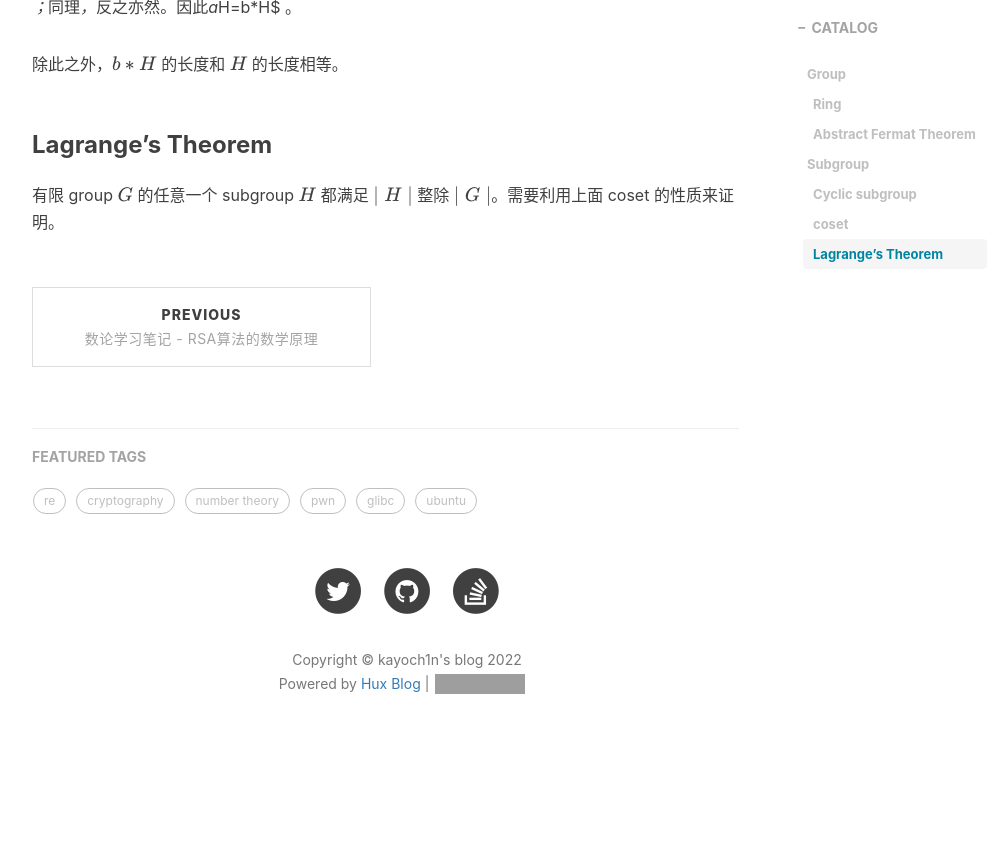
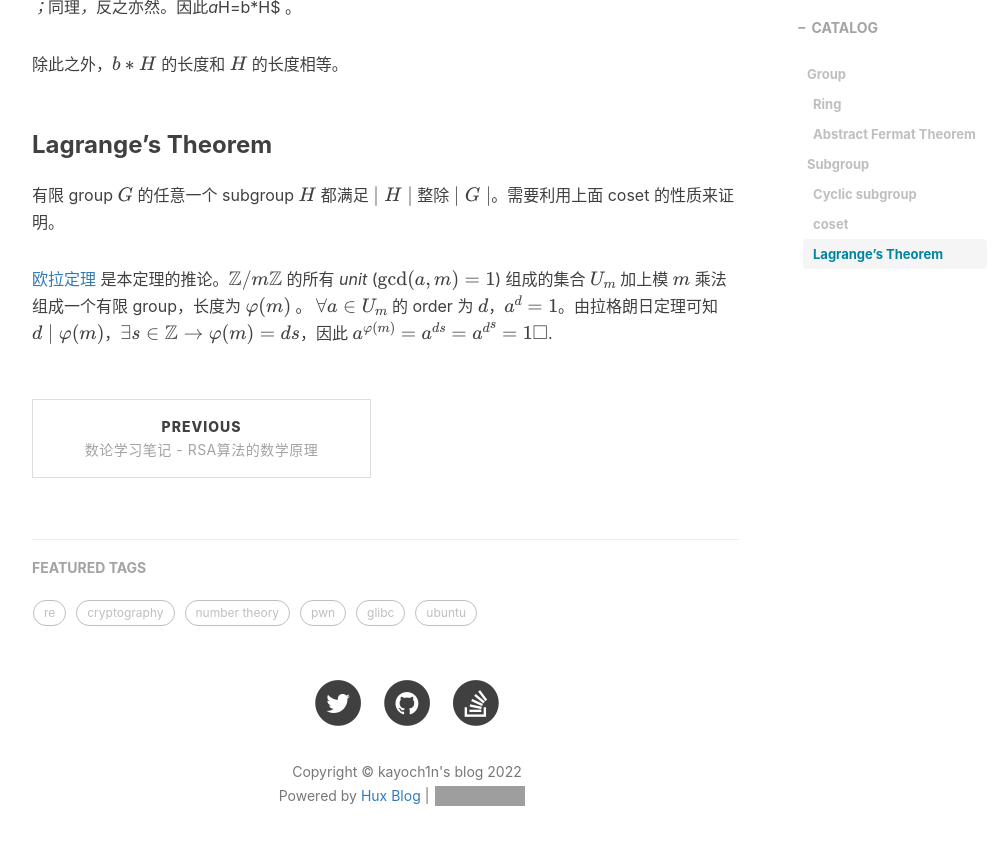
Before and after one commit to kayoch1n/kayoch1n.github.io, a Jekyll site: the page built from _posts/2022-06-05-group.markdown, in a window 1280 px wide and 900 px high, scrolled down 4960 px. Shown: the top 845 px of the window, without its empty margins (233-1239 px from the left). Built offline with Jekyll 4.4.1, drawn with Linux system fonts in a browser that asks for light colours; nearby versions of some CDN libraries; comment, search, counter and statistics services are not loaded; before the commit the page ends 5748 px from its top, so only the background shows below that; grey boxes are pictures that could not be loaded.

Commit message:
Update _posts\2022-06-05-group.markdown

```diff
--- a/_posts/2022-06-05-group.markdown
+++ b/_posts/2022-06-05-group.markdown
@@ -174,3 +174,5 @@ coset 是一个集合，不一定是group ，因为coset不一定满足[group的
 有限 group $G$ 的任意一个 subgroup $H$ 都满足 $\mid H\mid$ 整除 $\mid G\mid$。需要利用上面 coset 的性质来证明。
 
 <!-- Abstract Fermat's theorem 是 Lagrange's theorem 在质数长度的group上的推论。 -->
+
+[欧拉定理]({{ site.url }}/blog/eulers-function/#欧拉定理) 是本定理的推论。$\mathbb{Z}/m\mathbb{Z}$ 的所有 _unit_ ($\gcd(a,m)=1$) 组成的集合 $U_m$ 加上模 $m$ 乘法组成一个有限 group，长度为 $\varphi(m)$ 。 $\forall a\in U_m$ 的 order 为 $d$，$a^d=1$。由拉格朗日定理可知 $d\mid \varphi(m)$，$\exists s\in\mathbb{Z}\to \varphi(m)=ds$，因此 $a^{\varphi(m)}=a^{ds}={a^d}^s=1\square$.
```
